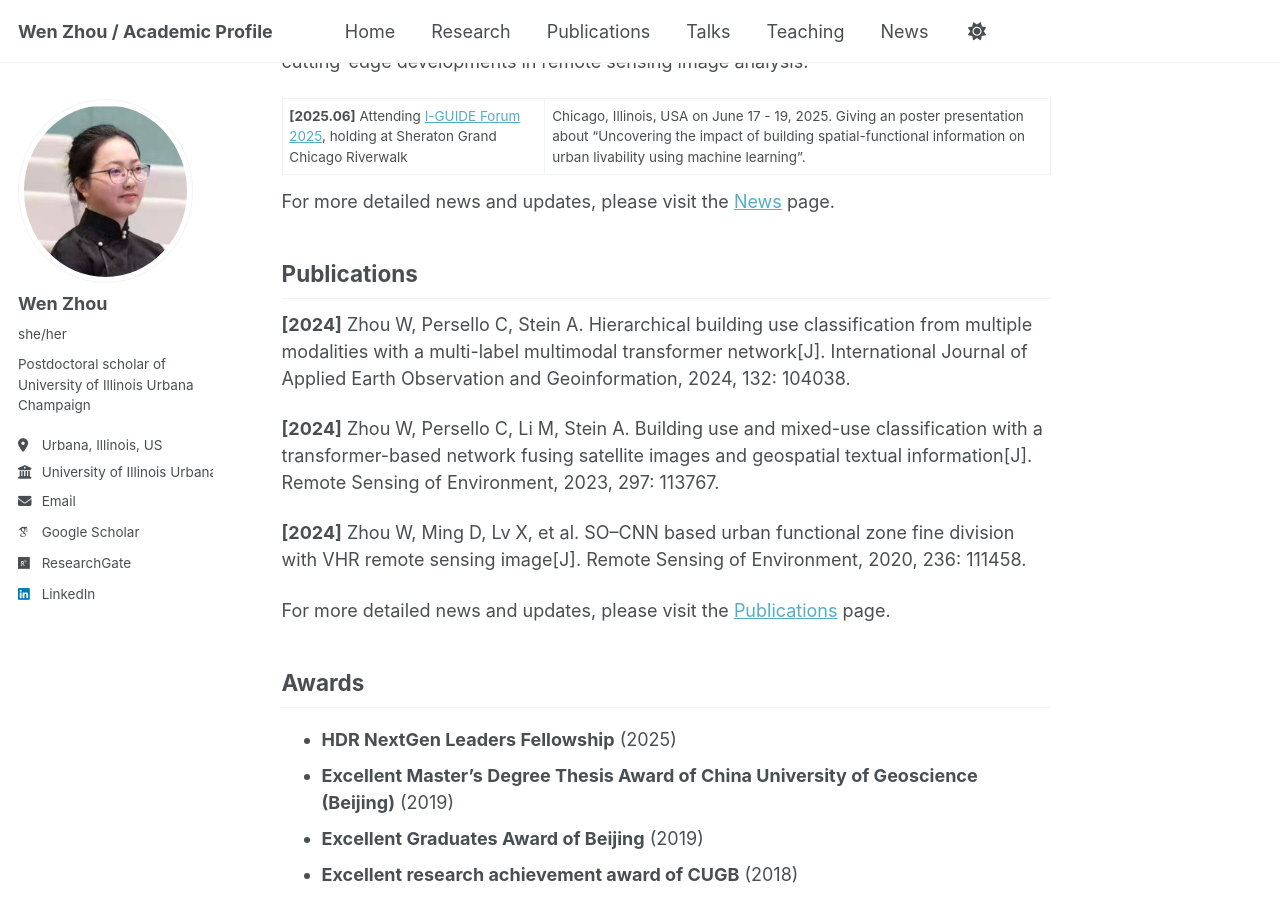
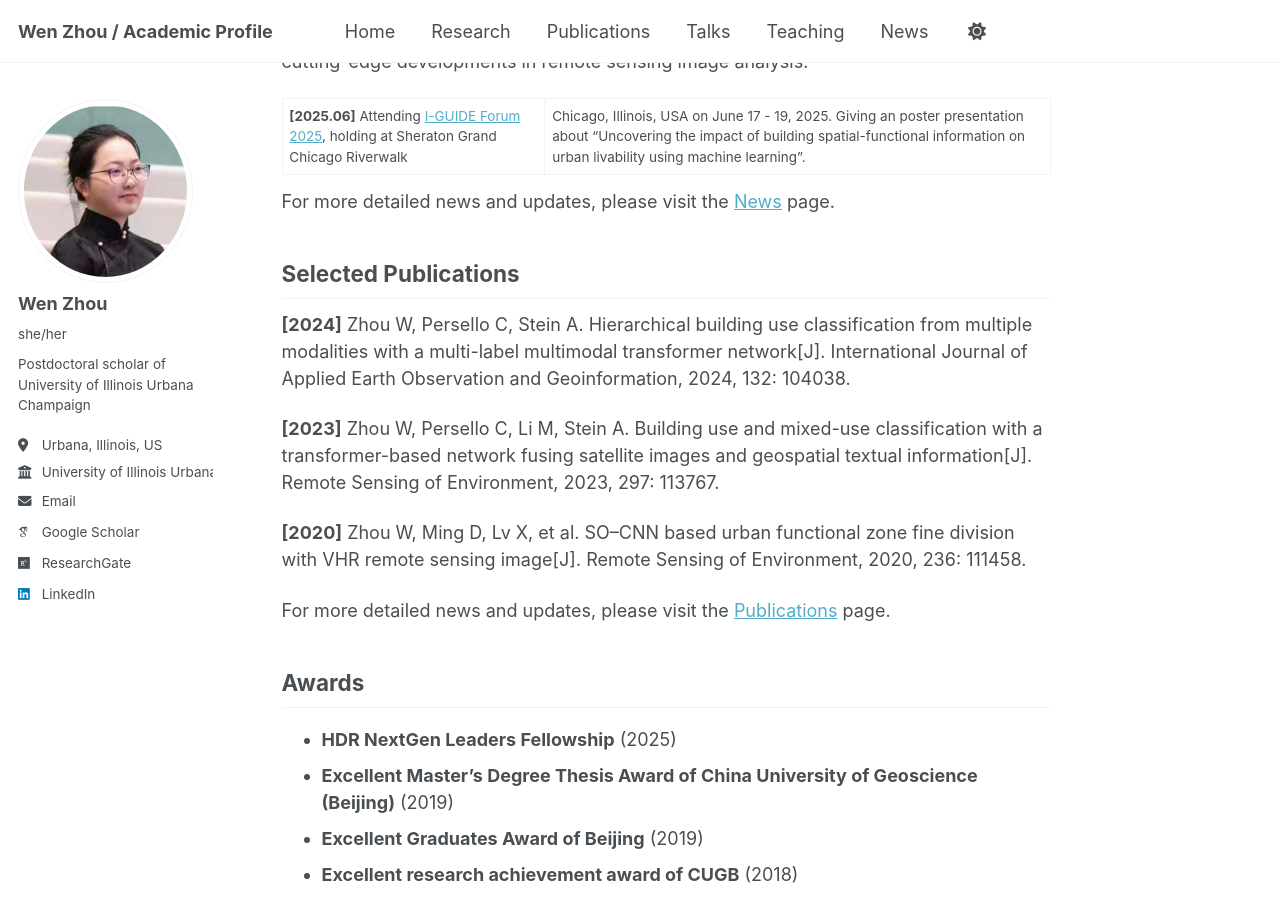
Before and after one commit to VienJou/vienjou.github.io, a Jekyll site: the page built from _pages/about.md, in a window 1280 px wide and 900 px high, scrolled down 1461 px. Built offline with Jekyll 4.4.1, drawn with Linux system fonts in a browser that asks for light colours; some web fonts are replaced; a script that is not in the unit is left out.

Commit message:
Update about.md

```diff
--- a/_pages/about.md
+++ b/_pages/about.md
@@ -43,13 +43,13 @@ My research focuses on the intersection of urban geography, GeoAI, and geospatia
 For more detailed news and updates, please visit the [News](/news/) page.
 
 
-## Publications
+## Selected Publications
 
 **[2024]** Zhou W, Persello C, Stein A. Hierarchical building use classification from multiple modalities with a multi-label multimodal transformer network[J]. International Journal of Applied Earth Observation and Geoinformation, 2024, 132: 104038.
 
-**[2024]** Zhou W, Persello C, Li M, Stein A. Building use and mixed-use classification with a transformer-based network fusing satellite images and geospatial textual information[J]. Remote Sensing of Environment, 2023, 297: 113767.
+**[2023]** Zhou W, Persello C, Li M, Stein A. Building use and mixed-use classification with a transformer-based network fusing satellite images and geospatial textual information[J]. Remote Sensing of Environment, 2023, 297: 113767.
 
-**[2024]** Zhou W, Ming D, Lv X, et al. SO–CNN based urban functional zone fine division with VHR remote sensing image[J]. Remote Sensing of Environment, 2020, 236: 111458.
+**[2020]** Zhou W, Ming D, Lv X, et al. SO–CNN based urban functional zone fine division with VHR remote sensing image[J]. Remote Sensing of Environment, 2020, 236: 111458.
 
 For more detailed news and updates, please visit the [Publications](/publications/) page.
 
```
